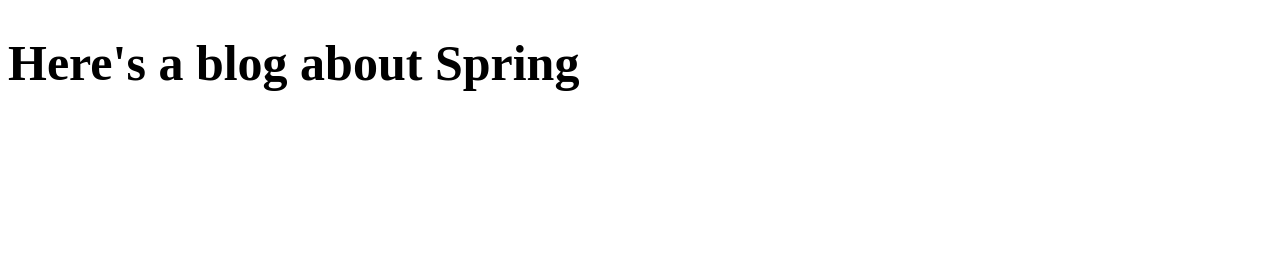
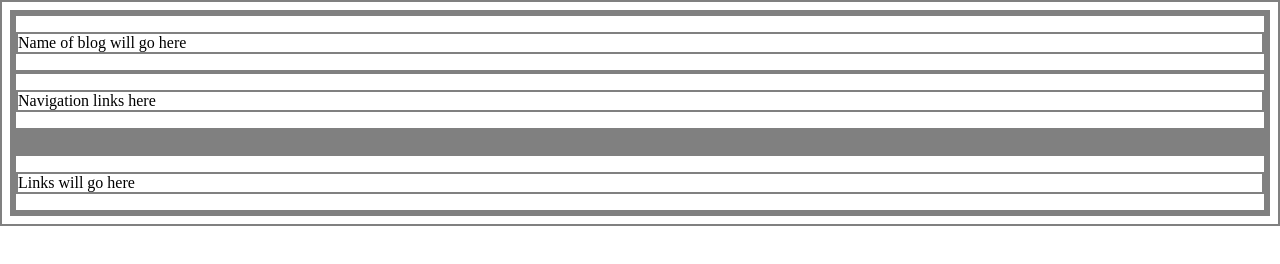
Before and after one commit to Longwool/nanodegree-blog, a plain HTML site: page main-site/index.html in a window 1280 px wide. Drawn offline with Linux system fonts and the light colour scheme.

Commit message:
Building html

```diff
--- a/main-site/index.html
+++ b/main-site/index.html
@@ -10,7 +10,25 @@
 </head>
 
 <body>
-    <h1>Here's a blog about Spring</h1>
+    <div class="container">
+        <div class="header">
+            <p>Name of blog will go here</p>
+        </div>
+        <div class="navigation">
+            <p>Navigation links here</p>
+        </div>
+        <div class="content">
+            <div id="nested-grid">
+                <div id="one" class="photoBox"></div>
+                <div id="two" class="photoBox"></div>
+                <div id="three" class="photoBox"></div>
+                <div id="four" class="photoBox"></div>
+            </div>
+        </div>
+        <div class="footer">
+            <p>Links will go here</p>
+        </div>
+    </div>
 </body>
 
 </html>
--- a/main-site/main.css
+++ b/main-site/main.css
@@ -1,3 +1,3 @@
-h1 {
-    font-size: 50px;
+* {
+    border: 2px solid grey;
 }
```
